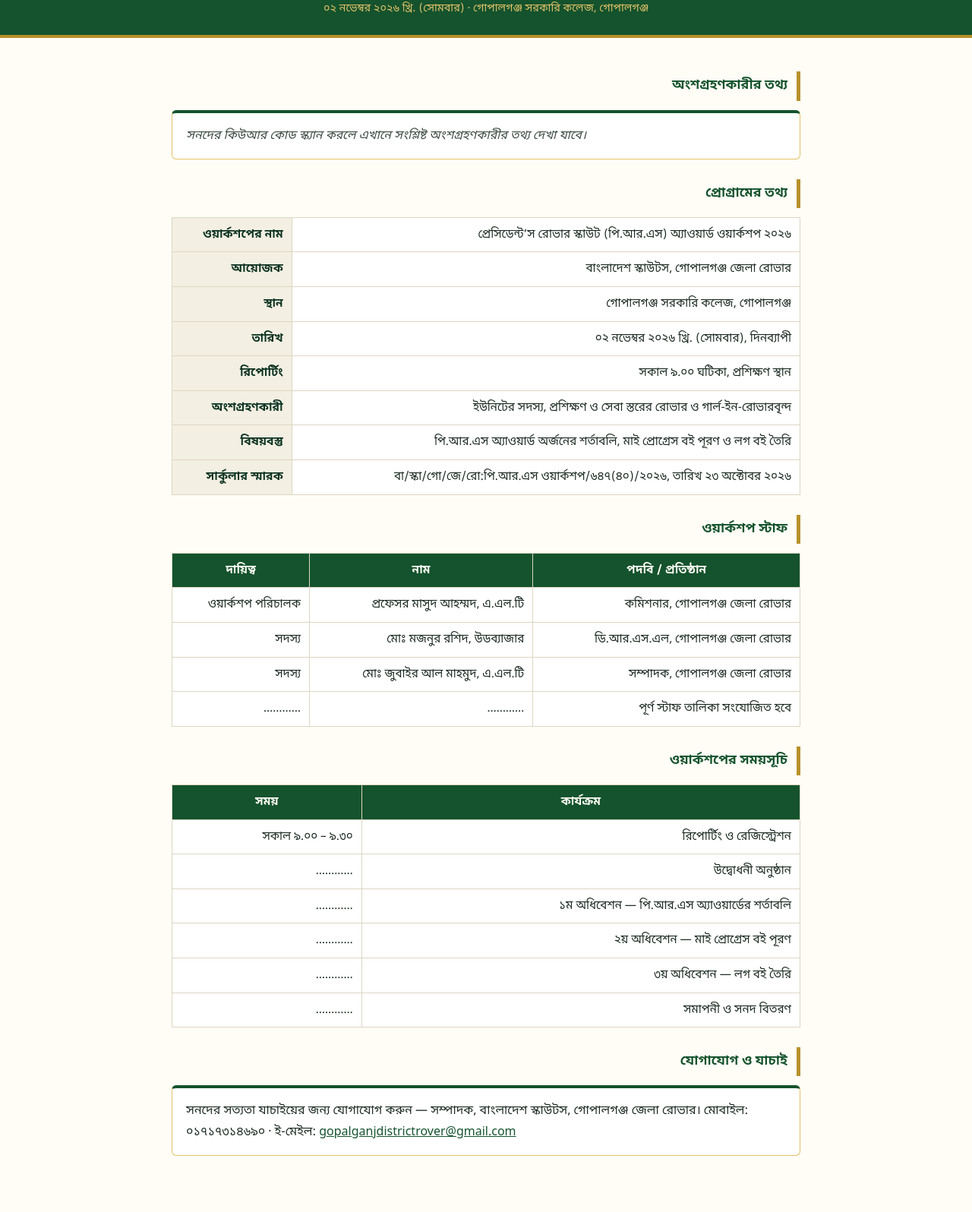
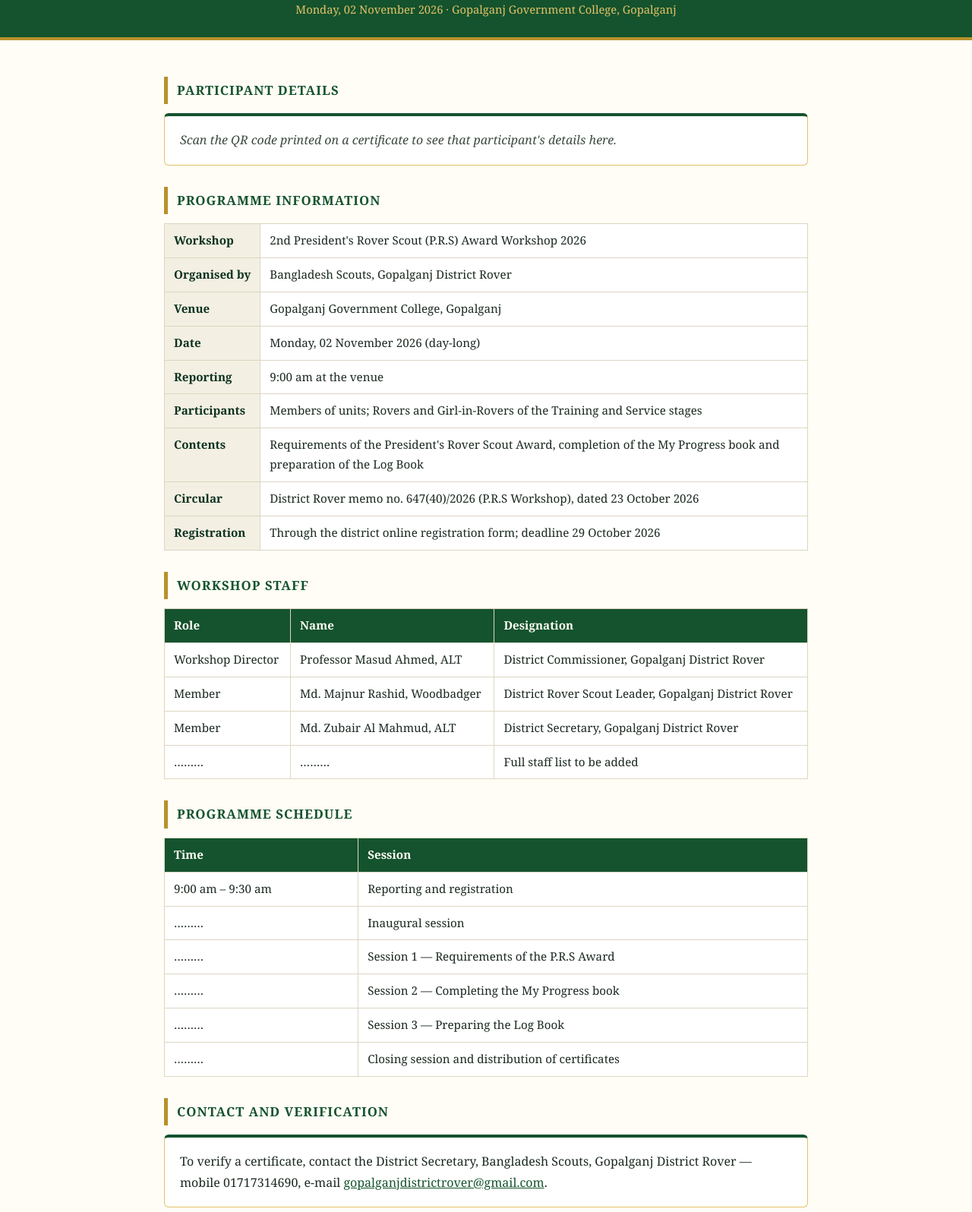
Before and after one commit to gopalganjrover/prs26, a plain HTML site: page index.html in a window 1280 px wide. Shown: the part 116-1712 px from the top of the page at 76% size. Drawn offline with Linux system fonts and the light colour scheme.

Commit message:
Add files via upload

```diff
--- a/index.html
+++ b/index.html
@@ -1,119 +1,122 @@
 <!DOCTYPE html>
-<html lang="bn">
+<html lang="en">
 <head>
 <meta charset="utf-8">
 <meta name="viewport" content="width=device-width, initial-scale=1">
-<title>পি.আর.এস অ্যাওয়ার্ড ওয়ার্কশপ ২০২৬ — বাংলাদেশ স্কাউটস, গোপালগঞ্জ জেলা রোভার</title>
+<title>2nd President's Rover Scout (P.R.S) Award Workshop 2026 — Bangladesh Scouts, Gopalganj District Rover</title>
 <style>
   :root{--green:#14532D;--dark:#0B3220;--gold:#B8912B;--gold-lt:#E3C169;
         --paper:#FFFDF6;--ink:#1B2A20;--role:#3C4A40}
   *{box-sizing:border-box}
-  body{margin:0;background:var(--paper);color:var(--ink);line-height:1.75;
-       font-family:"Noto Sans Bengali","Kohinoor Bangla","SolaimanLipi","Nirmala UI",system-ui,sans-serif}
-  header{background:var(--green);color:var(--paper);padding:22px 18px;text-align:center;
+  body{margin:0;background:var(--paper);color:var(--ink);line-height:1.7;
+       font-family:"Baskerville","Libre Baskerville",Georgia,"Times New Roman",serif}
+  header{background:var(--green);color:var(--paper);padding:24px 18px;text-align:center;
          border-bottom:4px solid var(--gold)}
-  header .org{font-size:.95rem;letter-spacing:.14em}
-  header h1{margin:.35rem 0 .2rem;font-size:1.3rem;line-height:1.5}
-  header .meta{font-size:.9rem;color:var(--gold-lt)}
-  main{max-width:860px;margin:0 auto;padding:18px 16px 56px}
-  section{margin:26px 0}
-  h2{font-size:1.08rem;color:var(--green);border-right:5px solid var(--gold);
-     padding:4px 12px 4px 0;margin:0 0 12px;text-align:right}
+  header .org{font-size:.9rem;letter-spacing:.22em;text-transform:uppercase}
+  header h1{margin:.5rem 0 .3rem;font-size:1.3rem;line-height:1.45}
+  header h1 sup{font-size:.6em;vertical-align:super}
+  header .meta{font-size:.92rem;color:var(--gold-lt)}
+  main{max-width:880px;margin:0 auto;padding:20px 16px 56px}
+  section{margin:28px 0}
+  h2{font-size:1.05rem;color:var(--green);letter-spacing:.06em;text-transform:uppercase;
+     border-left:5px solid var(--gold);padding:4px 0 4px 12px;margin:0 0 12px}
   table{width:100%;border-collapse:collapse;font-size:.95rem;background:#fff}
-  th,td{border:1px solid #ddd6c2;padding:9px 11px;text-align:right;vertical-align:top}
+  th,td{border:1px solid #ddd6c2;padding:9px 12px;text-align:left;vertical-align:top}
   th{background:#F3EFE2;color:var(--dark);white-space:nowrap}
-  thead th{background:var(--green);color:var(--paper);text-align:center}
+  thead th{background:var(--green);color:var(--paper)}
   .card{background:#fff;border:1px solid var(--gold-lt);border-top:4px solid var(--green);
-        border-radius:6px;padding:16px 18px}
-  .card h3{margin:0 0 10px;color:var(--dark);font-size:1.15rem}
+        border-radius:6px;padding:18px 20px}
+  .card h3{margin:0 0 10px;color:var(--dark);font-size:1.3rem}
   .pill{display:inline-block;background:#E8F0E8;color:var(--green);border-radius:999px;
-        padding:2px 12px;font-size:.82rem;margin-right:6px}
+        padding:3px 13px;font-size:.82rem;margin-right:7px}
   .pending{color:var(--role);font-style:italic}
+  .ok{color:var(--green);margin:14px 0 0}
   footer{text-align:center;font-size:.85rem;color:var(--role);padding:18px;
-         border-top:1px solid var(--gold-lt)}
+         border-top:1px solid var(--gold-lt);letter-spacing:.08em}
   a{color:var(--green)}
-  @media(max-width:520px){th,td{padding:7px 8px;font-size:.9rem}}
+  @media(max-width:520px){th,td{padding:7px 9px;font-size:.9rem}}
 </style>
 </head>
 <body>
 <header>
-  <div class="org">বাংলাদেশ স্কাউটস</div>
-  <div class="org">গোপালগঞ্জ জেলা রোভার</div>
-  <h1>প্রেসিডেন্ট’স রোভার স্কাউট (পি.আর.এস) অ্যাওয়ার্ড ওয়ার্কশপ ২০২৬</h1>
-  <div class="meta">০২ নভেম্বর ২০২৬ খ্রি. (সোমবার) · গোপালগঞ্জ সরকারি কলেজ, গোপালগঞ্জ</div>
+  <div class="org">Bangladesh Scouts</div>
+  <div class="org">Gopalganj District Rover</div>
+  <h1>2<sup>nd</sup> President's Rover Scout (P.R.S) Award Workshop 2026</h1>
+  <div class="meta">Monday, 02 November 2026 · Gopalganj Government College, Gopalganj</div>
 </header>
 
 <main>
   <section id="participant">
-    <h2>অংশগ্রহণকারীর তথ্য</h2>
-    <div class="card" id="pcard"><span class="pending">সনদের কিউআর কোড স্ক্যান করলে এখানে
-      সংশ্লিষ্ট অংশগ্রহণকারীর তথ্য দেখা যাবে।</span></div>
+    <h2>Participant Details</h2>
+    <div class="card" id="pcard"><span class="pending">Scan the QR code printed on a
+      certificate to see that participant's details here.</span></div>
   </section>
 
   <section>
-    <h2>প্রোগ্রামের তথ্য</h2>
+    <h2>Programme Information</h2>
     <table id="prog"></table>
   </section>
 
   <section>
-    <h2>ওয়ার্কশপ স্টাফ</h2>
+    <h2>Workshop Staff</h2>
     <table id="staff"></table>
   </section>
 
   <section>
-    <h2>ওয়ার্কশপের সময়সূচি</h2>
+    <h2>Programme Schedule</h2>
     <table id="sched"></table>
   </section>
 
   <section>
-    <h2>যোগাযোগ ও যাচাই</h2>
+    <h2>Contact and Verification</h2>
     <div class="card">
-      সনদের সত্যতা যাচাইয়ের জন্য যোগাযোগ করুন — সম্পাদক, বাংলাদেশ স্কাউটস,
-      গোপালগঞ্জ জেলা রোভার। মোবাইল: ০১৭১৭৩১৪৬৯০ ·
-      ই-মেইল: <a href="mailto:gopalganjdistrictrover@gmail.com">gopalganjdistrictrover@gmail.com</a>
+      To verify a certificate, contact the District Secretary, Bangladesh Scouts,
+      Gopalganj District Rover — mobile 01717314690,
+      e-mail <a href="mailto:gopalganjdistrictrover@gmail.com">gopalganjdistrictrover@gmail.com</a>.
     </div>
   </section>
 </main>
 
-<footer>বাংলাদেশ স্কাউটস, গোপালগঞ্জ জেলা রোভার · Be Prepared to serve</footer>
+<footer>Bangladesh Scouts, Gopalganj District Rover · Be Prepared to serve</footer>
 
 <script>
-// ------------------------------------------------------------------
-// একটিমাত্র জায়গা থেকে সব তথ্য নিয়ন্ত্রিত হয়। "…………" চিহ্নিত ঘরগুলি
-// জেলা রোভার দপ্তর থেকে তথ্য পাওয়ার পর পূরণ করতে হবে।
-// ------------------------------------------------------------------
+// ---------------------------------------------------------------------
+// All content is held in the four blocks below. Entries marked "………" are
+// to be filled in when the district office supplies them.
+// ---------------------------------------------------------------------
 const PROGRAMME = [
-  ["ওয়ার্কশপের নাম", "প্রেসিডেন্ট’স রোভার স্কাউট (পি.আর.এস) অ্যাওয়ার্ড ওয়ার্কশপ ২০২৬"],
-  ["আয়োজক", "বাংলাদেশ স্কাউটস, গোপালগঞ্জ জেলা রোভার"],
-  ["স্থান", "গোপালগঞ্জ সরকারি কলেজ, গোপালগঞ্জ"],
-  ["তারিখ", "০২ নভেম্বর ২০২৬ খ্রি. (সোমবার), দিনব্যাপী"],
-  ["রিপোর্টিং", "সকাল ৯.০০ ঘটিকা, প্রশিক্ষণ স্থান"],
-  ["অংশগ্রহণকারী", "ইউনিটের সদস্য, প্রশিক্ষণ ও সেবা স্তরের রোভার ও গার্ল-ইন-রোভারবৃন্দ"],
-  ["বিষয়বস্তু", "পি.আর.এস অ্যাওয়ার্ড অর্জনের শর্তাবলি, মাই প্রোগ্রেস বই পূরণ ও লগ বই তৈরি"],
-  ["সার্কুলার স্মারক", "বা/স্কা/গো/জে/রো:পি.আর.এস ওয়ার্কশপ/৬৪৭(৪০)/২০২৬, তারিখ ২৩ অক্টোবর ২০২৬"]
+  ["Workshop", "2nd President's Rover Scout (P.R.S) Award Workshop 2026"],
+  ["Organised by", "Bangladesh Scouts, Gopalganj District Rover"],
+  ["Venue", "Gopalganj Government College, Gopalganj"],
+  ["Date", "Monday, 02 November 2026 (day-long)"],
+  ["Reporting", "9:00 am at the venue"],
+  ["Participants", "Members of units; Rovers and Girl-in-Rovers of the Training and Service stages"],
+  ["Contents", "Requirements of the President's Rover Scout Award, completion of the My Progress book and preparation of the Log Book"],
+  ["Circular", "District Rover memo no. 647(40)/2026 (P.R.S Workshop), dated 23 October 2026"],
+  ["Registration", "Through the district online registration form; deadline 29 October 2026"]
 ];
 
 const STAFF = [
-  ["ওয়ার্কশপ পরিচালক", "প্রফেসর মাসুদ আহম্মদ, এ.এল.টি", "কমিশনার, গোপালগঞ্জ জেলা রোভার"],
-  ["সদস্য", "মোঃ মজনুর রশিদ, উডব্যাজার", "ডি.আর.এস.এল, গোপালগঞ্জ জেলা রোভার"],
-  ["সদস্য", "মোঃ জুবাইর আল মাহমুদ, এ.এল.টি", "সম্পাদক, গোপালগঞ্জ জেলা রোভার"],
-  ["…………", "…………", "পূর্ণ স্টাফ তালিকা সংযোজিত হবে"]
+  ["Workshop Director", "Professor Masud Ahmed, ALT", "District Commissioner, Gopalganj District Rover"],
+  ["Member", "Md. Majnur Rashid, Woodbadger", "District Rover Scout Leader, Gopalganj District Rover"],
+  ["Member", "Md. Zubair Al Mahmud, ALT", "District Secretary, Gopalganj District Rover"],
+  ["………", "………", "Full staff list to be added"]
 ];
 
 const SCHEDULE = [
-  ["সকাল ৯.০০ – ৯.৩০", "রিপোর্টিং ও রেজিস্ট্রেশন"],
-  ["…………", "উদ্বোধনী অনুষ্ঠান"],
-  ["…………", "১ম অধিবেশন — পি.আর.এস অ্যাওয়ার্ডের শর্তাবলি"],
-  ["…………", "২য় অধিবেশন — মাই প্রোগ্রেস বই পূরণ"],
-  ["…………", "৩য় অধিবেশন — লগ বই তৈরি"],
-  ["…………", "সমাপনী ও সনদ বিতরণ"]
+  ["9:00 am – 9:30 am", "Reporting and registration"],
+  ["………", "Inaugural session"],
+  ["………", "Session 1 — Requirements of the P.R.S Award"],
+  ["………", "Session 2 — Completing the My Progress book"],
+  ["………", "Session 3 — Preparing the Log Book"],
+  ["………", "Closing session and distribution of certificates"]
 ];
 
-// সনদ নম্বর -> অংশগ্রহণকারী (এক্সেল থেকে স্বয়ংক্রিয়ভাবে বসানো হবে)
+// Certificate number -> participant (filled automatically from the roster)
 const PARTICIPANTS = {
-  "001": {"name":"Md. Rakib Hasan", "bn":"মোঃ রাকিব হাসান",
+  "001": {"name":"Md. Rakib Hasan",
           "unit":"Gopalganj Government College Rover Scout Group",
-          "level":"সেবা স্তর", "bsid":"…………", "date":"০২ নভেম্বর ২০২৬"}
+          "stage":"Service Stage", "bsid":"………", "date":"02 November 2026"}
 };
 
 function rows(tbl, data, head){
@@ -125,27 +128,28 @@
   t.innerHTML = h;
 }
 rows("prog", PROGRAMME);
-rows("staff", STAFF, ["দায়িত্ব", "নাম", "পদবি / প্রতিষ্ঠান"]);
-rows("sched", SCHEDULE, ["সময়", "কার্যক্রম"]);
+rows("staff", STAFF, ["Role", "Name", "Designation"]);
+rows("sched", SCHEDULE, ["Time", "Session"]);
 
 const cert = (location.hash.match(/C=([^&]+)/) || [])[1];
 if (cert) {
   const p = PARTICIPANTS[decodeURIComponent(cert)];
   const box = document.getElementById("pcard");
   box.innerHTML = p
-    ? "<h3>" + (p["bn"] || p["name"]) + "</h3>" +
-      "<div><span class='pill'>সনদ নম্বর " + cert + "/PRS/2026</span>" +
-      "<span class='pill'>" + p["level"] + "</span></div>" +
-      "<table style='margin-top:12px'><tbody>" +
-      "<tr><th>ইংরেজি নাম</th><td>" + p["name"] + "</td></tr>" +
-      "<tr><th>রোভার স্কাউট গ্রুপ</th><td>" + p["unit"] + "</td></tr>" +
-      "<tr><th>বি.এস আইডি</th><td>" + p["bsid"] + "</td></tr>" +
-      "<tr><th>অংশগ্রহণের তারিখ</th><td>" + p["date"] + "</td></tr>" +
+    ? "<h3>" + p["name"] + "</h3>" +
+      "<div><span class='pill'>Certificate No. " + cert + "/PRS/2026</span>" +
+      "<span class='pill'>" + p["stage"] + "</span></div>" +
+      "<table style='margin-top:14px'><tbody>" +
+      "<tr><th>Rover Scout Group</th><td>" + p["unit"] + "</td></tr>" +
+      "<tr><th>Bangladesh Scouts ID</th><td>" + p["bsid"] + "</td></tr>" +
+      "<tr><th>Date of participation</th><td>" + p["date"] + "</td></tr>" +
+      "<tr><th>Award</th><td>Certificate of Participation, 2nd President's Rover Scout " +
+      "(P.R.S) Award Workshop 2026</td></tr>" +
       "</tbody></table>" +
-      "<p style='margin:12px 0 0;color:var(--green)'>✔ এই সনদটি বাংলাদেশ স্কাউটস, " +
-      "গোপালগঞ্জ জেলা রোভারের রেকর্ডে পাওয়া গেছে।</p>"
-    : "<span class='pending'>সনদ নম্বর " + cert + " রেকর্ডে পাওয়া যায়নি। " +
-      "যাচাইয়ের জন্য জেলা রোভার দপ্তরে যোগাযোগ করুন।</span>";
+      "<p class='ok'>&#10004; This certificate is recorded with Bangladesh Scouts, " +
+      "Gopalganj District Rover.</p>"
+    : "<span class='pending'>Certificate No. " + cert + " was not found in the record. " +
+      "Please contact the district office for verification.</span>";
 }
 </script>
 </body>
```
